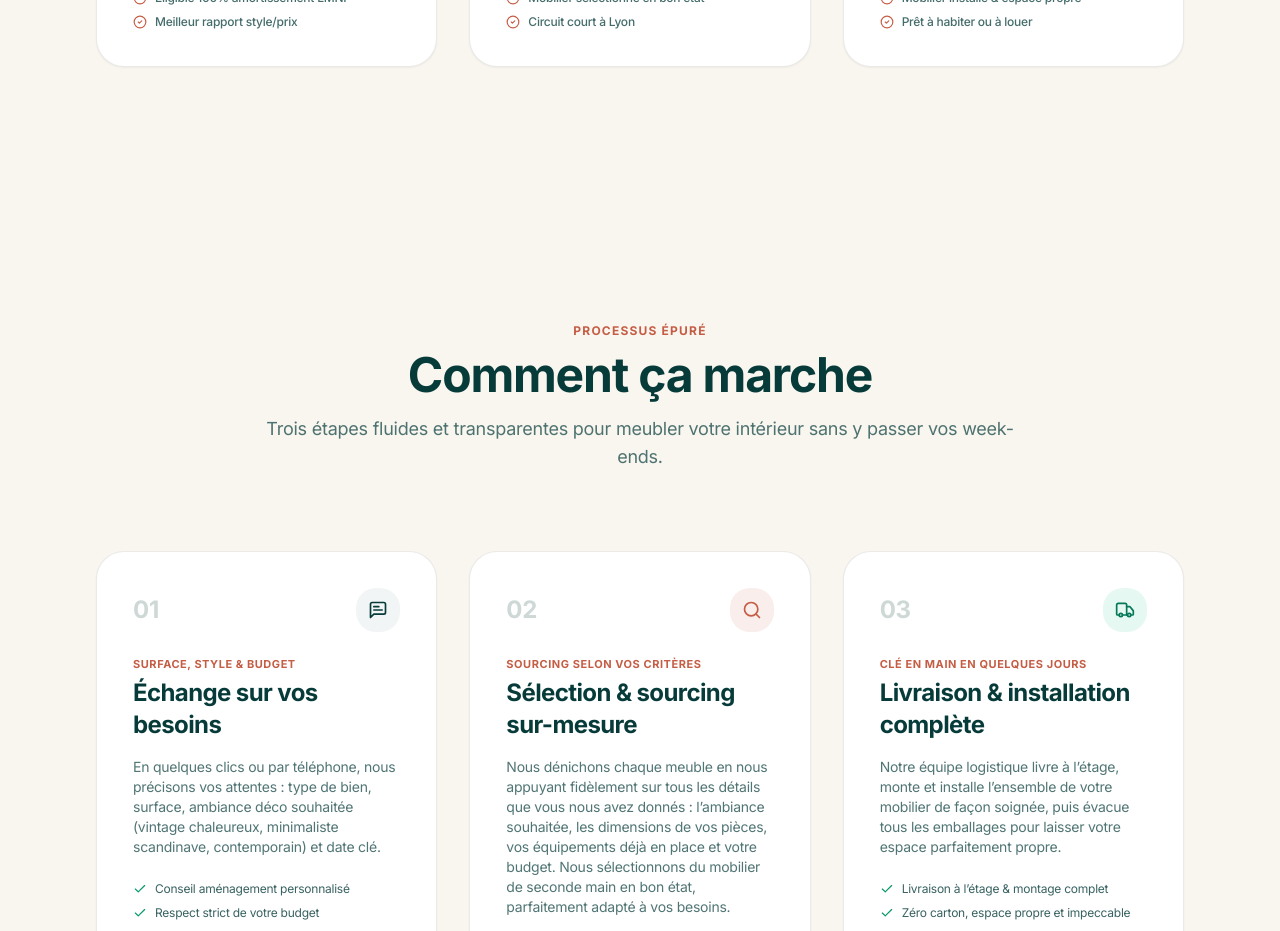
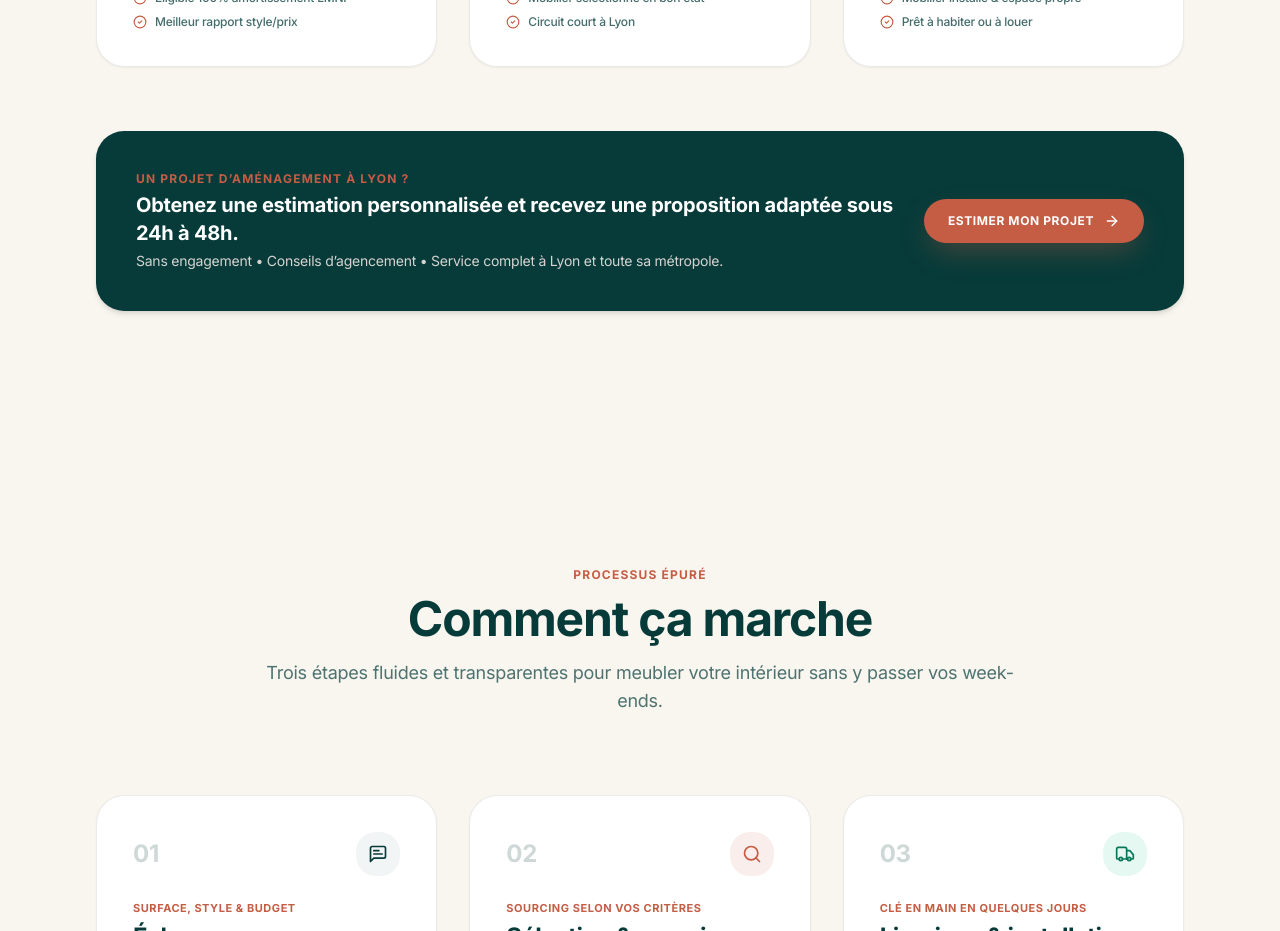
Before and after one commit to raphaelortega/meubles-et-moi-site, a Next.js app: page / in a window 1280 px wide. Shown: the part 2320-3251 px from the top of the page. Built offline with nearby package versions, Linux system fonts and the light colour scheme; no server answers.

Commit message:
Réintégration de la bulle d'estimation personnalisée sous les 3 piliers

```diff
--- a/app/page.tsx
+++ b/app/page.tsx
@@ -32,7 +32,7 @@ export default function Home() {
         <Hero onOpenEstimate={handleOpenEstimate} />
 
         {/* SECTION 2 : LA PROMESSE EN 3 PILIERS */}
-        <Pillars />
+        <Pillars onOpenEstimate={handleOpenEstimate} />
 
         {/* SECTION 3 : COMMENT ÇA MARCHE */}
         <Method onOpenEstimate={handleOpenEstimate} />
--- a/components/Pillars.tsx
+++ b/components/Pillars.tsx
@@ -2,9 +2,13 @@
 
 import React from 'react';
 import { motion, type Variants } from 'framer-motion';
-import { PiggyBank, Leaf, KeyRound, CheckCircle2 } from 'lucide-react';
+import { PiggyBank, Leaf, KeyRound, CheckCircle2, ArrowRight } from 'lucide-react';
 
-export const Pillars: React.FC = () => {
+interface PillarsProps {
+  onOpenEstimate?: () => void;
+}
+
+export const Pillars: React.FC<PillarsProps> = ({ onOpenEstimate }) => {
   const pillars = [
     {
       id: 'economique',
@@ -159,6 +163,42 @@ export const Pillars: React.FC = () => {
           })}
         </motion.div>
 
+        {/* Bannière bulle verte de réassurance & CTA */}
+        <motion.div
+          initial={{ opacity: 0, y: 20 }}
+          whileInView={{ opacity: 1, y: 0 }}
+          viewport={{ once: true }}
+          transition={{ duration: 0.6, delay: 0.2 }}
+          className="mt-12 sm:mt-16 bg-[#063B39] text-[#FAF8F5] rounded-3xl p-6 sm:p-8 md:p-10 flex flex-col md:flex-row items-center justify-between gap-6 shadow-md"
+        >
+          <div className="space-y-1 text-center md:text-left">
+            <span className="text-xs uppercase font-extrabold text-[#C55D45] tracking-widest block font-display">
+              Un projet d’aménagement à Lyon ?
+            </span>
+            <p className="text-lg sm:text-xl font-display font-bold text-white">
+              Obtenez une estimation personnalisée et recevez une proposition adaptée sous 24h à 48h.
+            </p>
+            <p className="text-xs sm:text-sm text-stone-300">
+              Sans engagement • Conseils d’agencement • Service complet à Lyon et toute sa métropole.
+            </p>
+          </div>
+
+          <button
+            type="button"
+            onClick={() => {
+              if (onOpenEstimate) onOpenEstimate();
+              else {
+                const el = document.getElementById('devis');
+                if (el) el.scrollIntoView({ behavior: 'smooth' });
+              }
+            }}
+            className="shrink-0 inline-flex items-center gap-2.5 px-6 py-3.5 rounded-full font-display font-bold text-xs uppercase tracking-wider text-white bg-[#C55D45] hover:bg-[#B04F38] shadow-glow-terracotta transition-all cursor-pointer hover:scale-105 active:scale-95"
+          >
+            <span>Estimer mon projet</span>
+            <ArrowRight className="w-4 h-4" />
+          </button>
+        </motion.div>
+
       </div>
     </section>
   );
```
